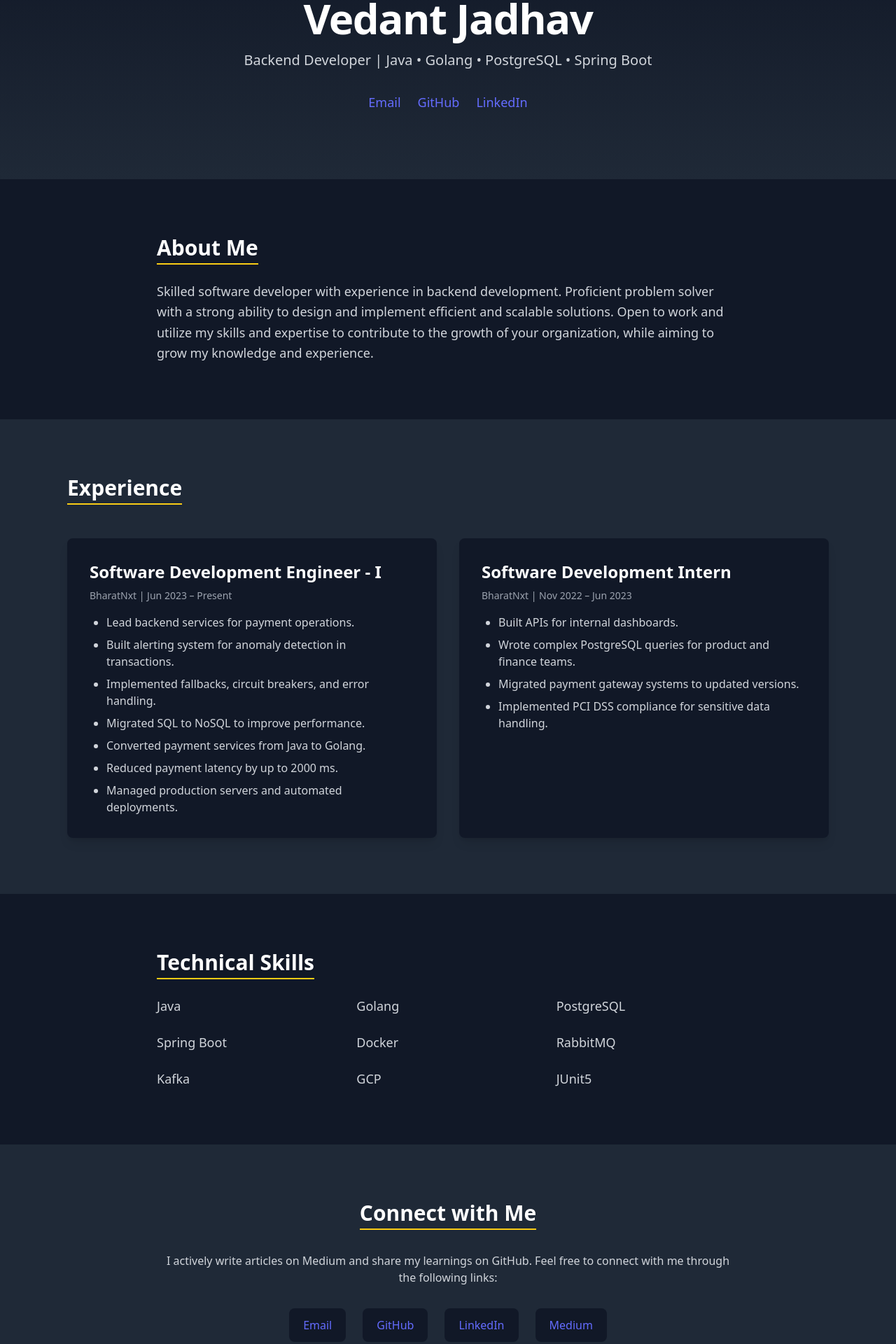
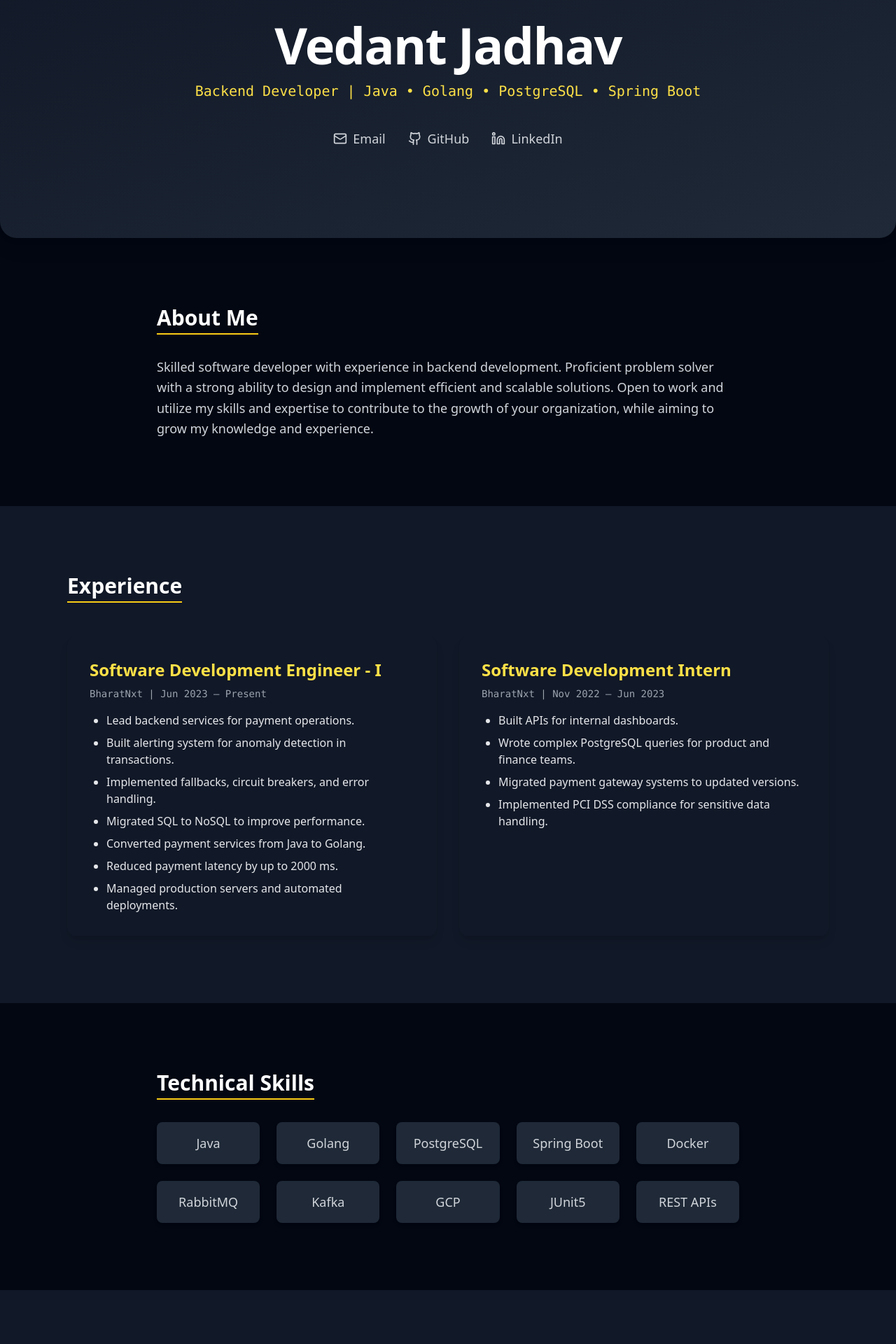
Before and after one commit to vedantjdv/vedant-portfolio, a React (Vite) app: page / in a window 1280 px wide. Shown: the part 100-2020 px from the top of the page at 70% size. Built offline with nearby package versions, Linux system fonts and the light colour scheme.

Commit message:
UI revamp by gemini

```diff
--- a/src/App.jsx
+++ b/src/App.jsx
@@ -1,126 +1,163 @@
-import React from "react";
+import React from 'react';
+import { Github, Linkedin, Mail, SquarePen } from 'lucide-react';
 
-export default function Portfolio() {
+// Data can be easily managed in a separate file for better maintainability.
+const portfolioData = {
+  name: 'Vedant Jadhav',
+  title: 'Backend Developer | Java • Golang • PostgreSQL • Spring Boot',
+  about: 'Skilled software developer with experience in backend development. Proficient problem solver with a strong ability to design and implement efficient and scalable solutions. Open to work and utilize my skills and expertise to contribute to the growth of your organization, while aiming to grow my knowledge and experience.',
+  contactLinks: [
+    { name: 'Email', href: 'mailto:veerujadhav879@gmail.com', icon: <Mail size={20} /> },
+    { name: 'GitHub', href: 'https://github.com/vedantjdv', icon: <Github size={20} /> },
+    { name: 'LinkedIn', href: 'https://linkedin.com/in/ivedantjadhav', icon: <Linkedin size={20} /> },
+  ],
+  experience: [
+    {
+      title: 'Software Development Engineer - I',
+      company: 'BharatNxt',
+      date: 'Jun 2023 – Present',
+      responsibilities: [
+        'Lead backend services for payment operations.',
+        'Built alerting system for anomaly detection in transactions.',
+        'Implemented fallbacks, circuit breakers, and error handling.',
+        'Migrated SQL to NoSQL to improve performance.',
+        'Converted payment services from Java to Golang.',
+        'Reduced payment latency by up to 2000 ms.',
+        'Managed production servers and automated deployments.',
+      ],
+    },
+    {
+      title: 'Software Development Intern',
+      company: 'BharatNxt',
+      date: 'Nov 2022 – Jun 2023',
+      responsibilities: [
+        'Built APIs for internal dashboards.',
+        'Wrote complex PostgreSQL queries for product and finance teams.',
+        'Migrated payment gateway systems to updated versions.',
+        'Implemented PCI DSS compliance for sensitive data handling.',
+      ],
+    },
+  ],
+  skills: [
+    'Java', 'Golang', 'PostgreSQL', 'Spring Boot', 'Docker',
+    'RabbitMQ', 'Kafka', 'GCP', 'JUnit5', 'REST APIs',
+  ],
+  connectLinks: [
+    { name: 'Email', href: 'mailto:veerujadhav879@gmail.com', icon: <Mail size={20} /> },
+    { name: 'GitHub', href: 'https://github.com/vedantjdv', icon: <Github size={20} /> },
+    { name: 'LinkedIn', href: 'https://linkedin.com/in/ivedantjadhav', icon: <Linkedin size={20} /> },
+    // Replaced the non-existent 'Medium' icon with 'SquarePen'
+    { name: 'Medium', href: 'https://medium.com/@vedantjdv', icon: <SquarePen size={20} /> },
+  ],
+};
+
+// A reusable component for the Experience Card
+const ExperienceCard = ({ title, company, date, responsibilities }) => (
+  <div className="bg-gray-900 p-8 rounded-xl shadow-lg transform transition-all duration-300 hover:scale-[1.02] hover:shadow-2xl">
+    <h3 className="text-2xl font-semibold text-yellow-300 mb-2">{title}</h3>
+    <p className="text-sm text-gray-400 mb-4 font-mono">{company} | {date}</p>
+    <ul className="list-disc ml-6 text-gray-300 text-base space-y-2">
+      {responsibilities.map((resp, index) => (
+        <li key={index} className="text-gray-200">{resp}</li>
+      ))}
+    </ul>
+  </div>
+);
+
+// The main Portfolio component, broken into smaller sections
+const Portfolio = () => {
+  const {
+    name,
+    title,
+    about,
+    contactLinks,
+    experience,
+    skills,
+    connectLinks,
+  } = portfolioData;
+
   return (
-    <div className="min-h-screen bg-gray-900 text-white font-sans">
+    <div className="bg-gray-950 text-white font-sans antialiased">
+      {/* Skip to Content for accessibility */}
+      <a href="#main-content" className="sr-only focus:not-sr-only">
+        Skip to main content
+      </a>
 
       {/* Hero Section */}
-      <section className="bg-gradient-to-b from-gray-900 to-gray-800 py-24">
-        <div className="max-w-6xl mx-auto px-6 md:px-8 text-center">
-          <h1 className="text-5xl md:text-6xl font-extrabold mb-4 tracking-tight">
-            Vedant Jadhav
+      <header className="bg-gradient-to-br from-gray-900 to-gray-800 py-32 rounded-b-3xl shadow-xl">
+        <div className="max-w-6xl mx-auto px-6 md:px-8 text-center animate-fade-in">
+          <h1 className="text-5xl md:text-7xl font-extrabold mb-4 tracking-tight leading-tight">
+            {name}
           </h1>
-          <p className="text-lg md:text-xl text-gray-300 max-w-2xl mx-auto mb-8 leading-relaxed">
-            Backend Developer | Java • Golang • PostgreSQL • Spring Boot
+          <p className="text-lg md:text-xl text-yellow-300 max-w-3xl mx-auto mb-10 font-mono">
+            {title}
           </p>
-          <div className="flex flex-wrap justify-center gap-6 text-lg">
+          <div className="flex flex-wrap justify-center gap-6 md:gap-8 text-lg">
+            {contactLinks.map((link, index) => (
               <a
-              href="mailto:veerujadhav879@gmail.com"
-              className="hover:text-yellow-400 transition-colors"
-            >
-              Email
-            </a>
-            <a
-              href="https://github.com/vedantjdv"
+                key={index}
+                href={link.href}
+                className="group flex items-center space-x-2 text-gray-300 hover:text-yellow-400 transform transition-transform duration-300 hover:scale-105"
+                // Added rel="noopener noreferrer" for security
                 target="_blank"
                 rel="noopener noreferrer"
-              className="hover:text-yellow-400 transition-colors"
               >
-              GitHub
+                {link.icon}
+                <span>{link.name}</span>
               </a>
-            <a
-              href="https://linkedin.com/in/ivedantjadhav"
-              target="_blank"
-              rel="noopener noreferrer"
-              className="hover:text-yellow-400 transition-colors"
-            >
-              LinkedIn
-            </a>
+            ))}
           </div>
         </div>
-      </section>
+      </header>
 
+      <main id="main-content">
         {/* About Section */}
-      <section className="py-20">
+        <section className="py-24">
           <div className="max-w-4xl mx-auto px-6 md:px-8">
-          <h2 className="text-3xl font-bold mb-6 border-b-2 border-yellow-400 inline-block pb-1">
+            <h2 className="text-3xl font-bold mb-8 border-b-2 border-yellow-400 inline-block pb-1">
               About Me
             </h2>
             <p className="text-gray-300 leading-relaxed text-lg">
-            Skilled software developer with experience in backend development.
-            Proficient problem solver with a strong ability to design and
-            implement efficient and scalable solutions. Open to work and utilize
-            my skills and expertise to contribute to the growth of your
-            organization, while aiming to grow my knowledge and experience.
+              {about}
             </p>
           </div>
         </section>
 
         {/* Experience Section */}
-      <section className="py-20 bg-gray-800">
+        <section className="py-24 bg-gray-900">
           <div className="max-w-6xl mx-auto px-6 md:px-8">
             <h2 className="text-3xl font-bold mb-12 text-center border-b-2 border-yellow-400 inline-block pb-1">
               Experience
             </h2>
             <div className="grid md:grid-cols-2 gap-8">
-            <div className="bg-gray-900 p-8 rounded-lg shadow-lg hover:shadow-xl transition-shadow">
-              <h3 className="text-2xl font-semibold mb-2">
-                Software Development Engineer - I
-              </h3>
-              <p className="text-sm text-gray-400 mb-4">
-                BharatNxt | Jun 2023 – Present
-              </p>
-              <ul className="list-disc ml-6 text-gray-300 text-base space-y-2">
-                <li>Lead backend services for payment operations.</li>
-                <li>Built alerting system for anomaly detection in transactions.</li>
-                <li>Implemented fallbacks, circuit breakers, and error handling.</li>
-                <li>Migrated SQL to NoSQL to improve performance.</li>
-                <li>Converted payment services from Java to Golang.</li>
-                <li>Reduced payment latency by up to 2000 ms.</li>
-                <li>Managed production servers and automated deployments.</li>
-              </ul>
-            </div>
-
-            <div className="bg-gray-900 p-8 rounded-lg shadow-lg hover:shadow-xl transition-shadow">
-              <h3 className="text-2xl font-semibold mb-2">
-                Software Development Intern
-              </h3>
-              <p className="text-sm text-gray-400 mb-4">
-                BharatNxt | Nov 2022 – Jun 2023
-              </p>
-              <ul className="list-disc ml-6 text-gray-300 text-base space-y-2">
-                <li>Built APIs for internal dashboards.</li>
-                <li>Wrote complex PostgreSQL queries for product and finance teams.</li>
-                <li>Migrated payment gateway systems to updated versions.</li>
-                <li>Implemented PCI DSS compliance for sensitive data handling.</li>
-              </ul>
-            </div>
+              {experience.map((exp, index) => (
+                <ExperienceCard key={index} {...exp} />
+              ))}
             </div>
           </div>
         </section>
 
         {/* Skills Section */}
-      <section className="py-20">
+        <section className="py-24">
           <div className="max-w-4xl mx-auto px-6 md:px-8">
-          <h2 className="text-3xl font-bold mb-6 border-b-2 border-yellow-400 inline-block pb-1">
+            <h2 className="text-3xl font-bold mb-8 border-b-2 border-yellow-400 inline-block pb-1">
               Technical Skills
             </h2>
-          <ul className="grid grid-cols-2 md:grid-cols-3 gap-6 text-gray-300 text-lg">
-            <li>Java</li>
-            <li>Golang</li>
-            <li>PostgreSQL</li>
-            <li>Spring Boot</li>
-            <li>Docker</li>
-            <li>RabbitMQ</li>
-            <li>Kafka</li>
-            <li>GCP</li>
-            <li>JUnit5</li>
+            <ul className="grid grid-cols-2 sm:grid-cols-3 md:grid-cols-4 lg:grid-cols-5 gap-6 text-gray-300 text-lg">
+              {skills.map((skill, index) => (
+                <li
+                  key={index}
+                  className="bg-gray-800 p-4 rounded-lg text-center shadow-md hover:bg-yellow-400 hover:text-gray-950 transition-all duration-300 transform hover:-translate-y-1"
+                >
+                  {skill}
+                </li>
+              ))}
             </ul>
           </div>
         </section>
 
         {/* Connect Section */}
-      <section className="py-20 bg-gray-800">
+        <section className="py-24 bg-gray-900">
           <div className="max-w-4xl mx-auto px-6 md:px-8 text-center">
             <h2 className="text-3xl font-bold mb-8 border-b-2 border-yellow-400 inline-block pb-1">
               Connect with Me
@@ -130,44 +167,30 @@ export default function Portfolio() {
               Feel free to connect with me through the following links:
             </p>
             <div className="flex flex-wrap justify-center gap-6">
+              {connectLinks.map((link, index) => (
                 <a
-              href="mailto:veerujadhav879@gmail.com"
-              className="bg-gray-900 px-5 py-3 rounded-lg hover:bg-yellow-400 hover:text-gray-900 transition-colors"
-            >
-              Email
-            </a>
-            <a
-              href="https://github.com/vedantjdv"
+                  key={index}
+                  href={link.href}
+                  className="group flex items-center space-x-2 bg-gray-800 px-6 py-3 rounded-lg shadow-md hover:bg-yellow-400 hover:text-gray-950 transition-all duration-300 transform hover:scale-105"
+                  // Added rel="noopener noreferrer" for security
                   target="_blank"
                   rel="noopener noreferrer"
-              className="bg-gray-900 px-5 py-3 rounded-lg hover:bg-yellow-400 hover:text-gray-900 transition-colors"
                 >
-              GitHub
+                  {link.icon}
+                  <span className="text-white group-hover:text-gray-950">{link.name}</span>
                 </a>
-            <a
-              href="https://linkedin.com/in/ivedantjadhav"
-              target="_blank"
-              rel="noopener noreferrer"
-              className="bg-gray-900 px-5 py-3 rounded-lg hover:bg-yellow-400 hover:text-gray-900 transition-colors"
-            >
-              LinkedIn
-            </a>
-            <a
-              href="https://medium.com/@vedantjdv"
-              target="_blank"
-              rel="noopener noreferrer"
-              className="bg-gray-900 px-5 py-3 rounded-lg hover:bg-yellow-400 hover:text-gray-900 transition-colors"
-            >
-              Medium
-            </a>
+              ))}
             </div>
           </div>
         </section>
+      </main>
 
       {/* Footer */}
-      <footer className="py-8 text-center text-gray-500 border-t border-gray-700">
-        &copy; {new Date().getFullYear()} Vedant Jadhav. All rights reserved.
+      <footer className="py-8 text-center text-gray-500 border-t border-gray-700 bg-gray-950">
+        &copy; {new Date().getFullYear()} {name}. All rights reserved.
       </footer>
     </div>
   );
-}
+};
+
+export default Portfolio;
```
Lines whose indentation alone changed are shown as unchanged.
